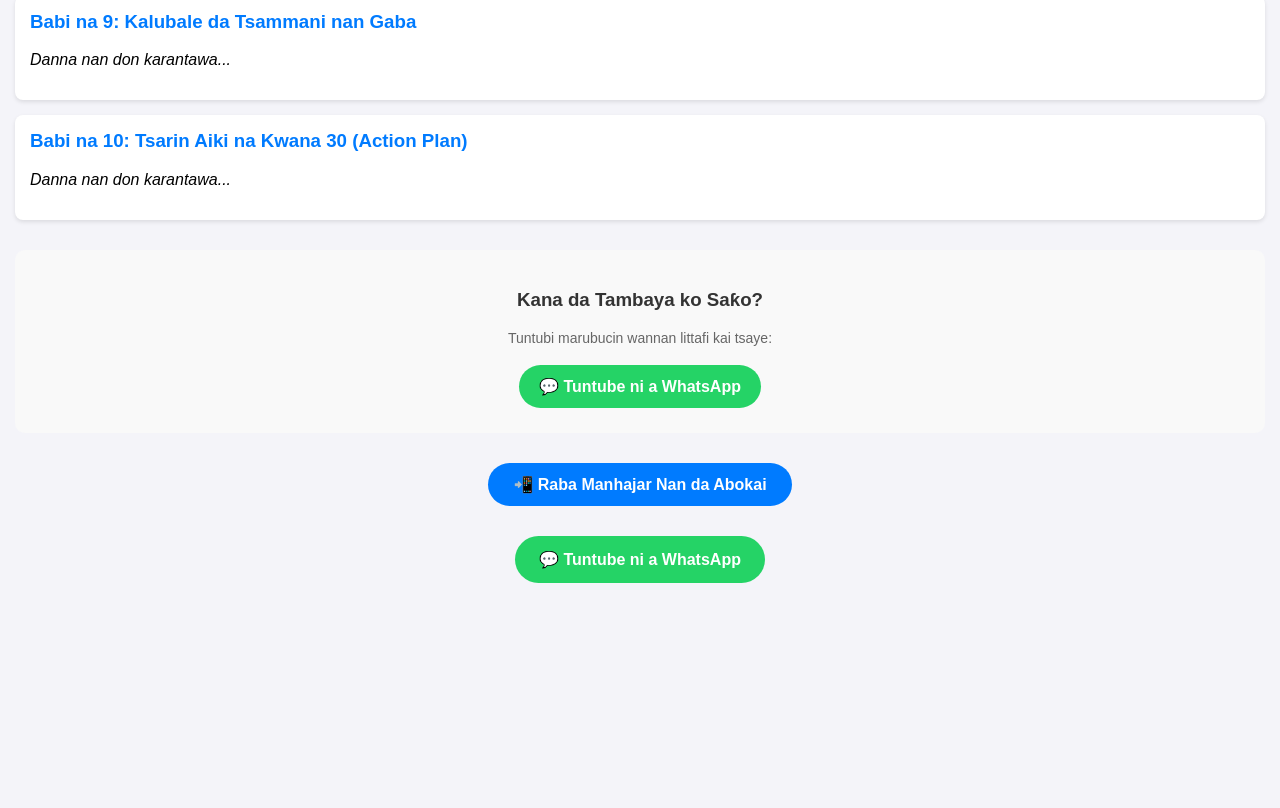
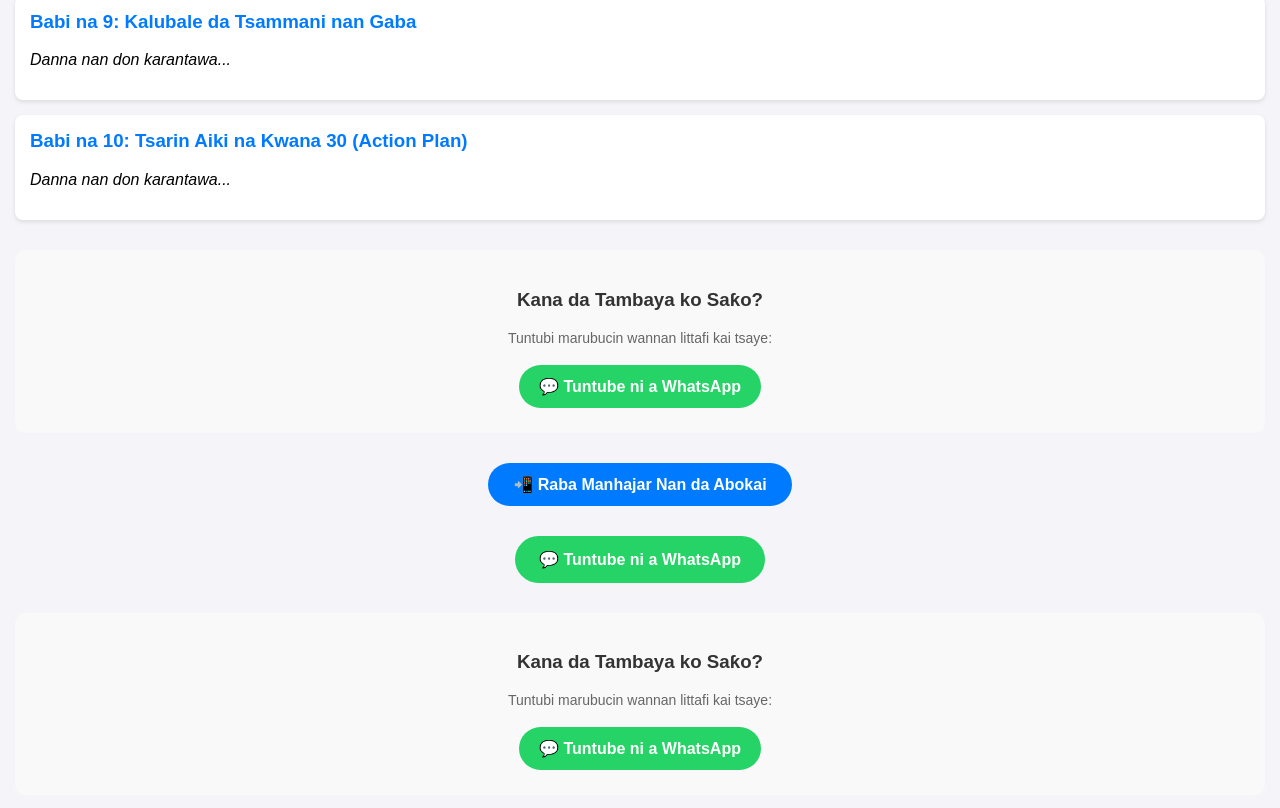
Before and after one commit to lukmanmuhammadfagge-gif/Aiapp, a plain HTML site: page index.html in a window 1280 px wide. Shown: the part 1204-2012 px from the top of the page. Before the commit the page ends 1827 px from the top, so only its background shows below. Drawn offline with Linux system fonts and the light colour scheme.

Commit message:
Update index.html

```diff
--- a/index.html
+++ b/index.html
@@ -157,3 +157,15 @@
                💬 Tuntube ni a WhatsApp
             </a>
         </div>
+                <!-- SASHIN TUNTUBA DA SADA ZUMUNTA -->
+        <div style="text-align: center; margin: 30px 0; padding: 20px; background-color: #f9f9f9; border-radius: 10px;">
+            <h3 style="color: #333;">Kana da Tambaya ko Saƙo?</h3>
+            <p style="color: #666; font-size: 14px;">Tuntubi marubucin wannan littafi kai tsaye:</p>
+
+            <!-- Maɓallin WhatsApp da Ainihin Lambarka -->
+            <a href="https://wa.me/2349012166258?text=Sannu%20Lukuman,%20na%20karanta%20littafinka%20na%20AI"
+               target="_blank"
+               style="display: inline-block; background-color: #25D366; color: white; padding: 12px 20px; text-decoration: none; border-radius: 25px; font-weight: bold; margin: 5px;">
+               💬 Tuntube ni a WhatsApp
+            </a>
+        </div>
```
